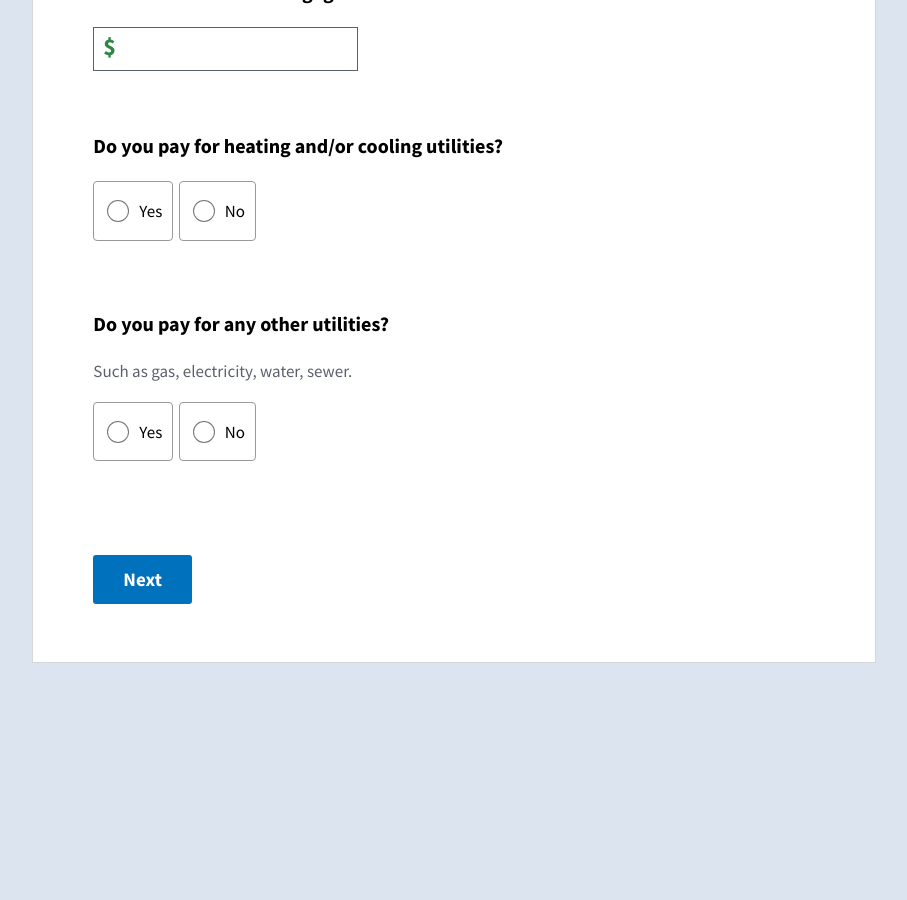
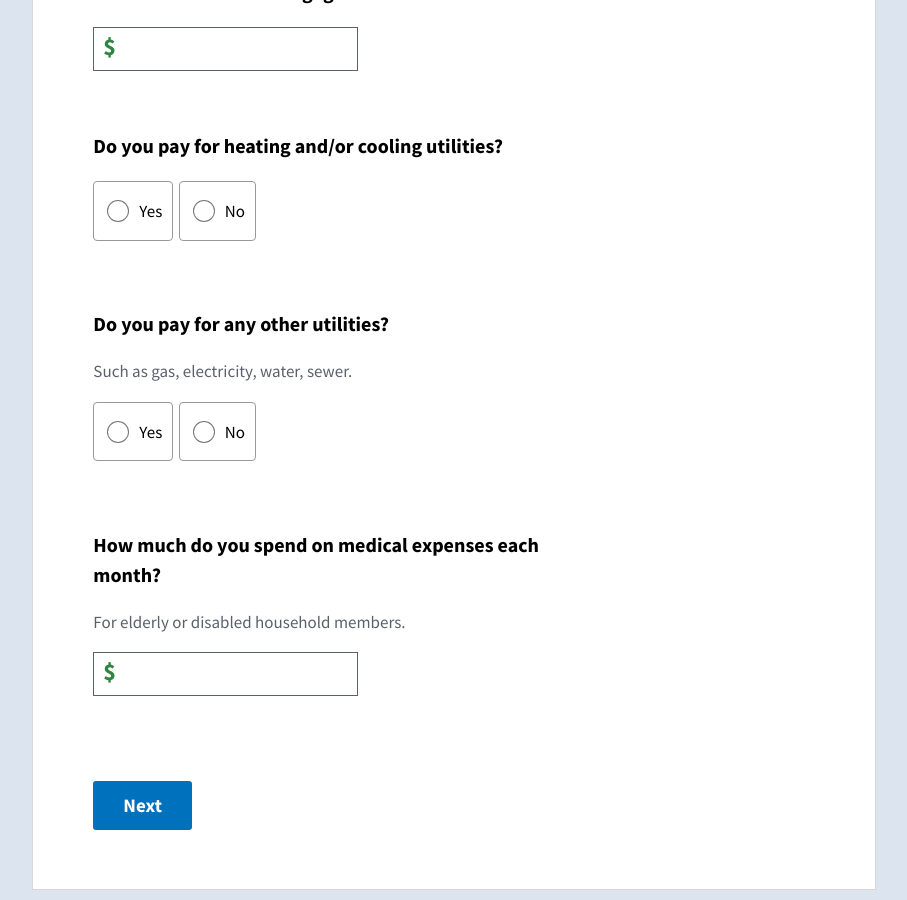
Before and after one commit to usds/benefits-enrollment-prototype, a Jekyll site: the page built from 04-finances/expenses.html, in a window 1280 px wide and 900 px high, scrolled down 598 px. Shown: the whole window, without its empty margins (186-1093 px from the left). Built offline with Jekyll 4.4.1, drawn with Linux system fonts in a browser that asks for light colours; before the commit the page ends 1271 px from its top, so only the background shows below that.

Commit message:
expenses addition

```diff
--- a/04-finances/expenses.html
+++ b/04-finances/expenses.html
@@ -58,6 +58,18 @@ title: Last money question. Tell us about your expenses.
     </ul>
   </div>
 </fieldset>
+
+<div class="snap-only">
+  <div class="prompt">
+    <p class="prompt__primary-text"><label for="expensesMedical">How much do you spend on medical expenses each month?</label></p>
+    <p class="prompt__secondary-text">For elderly or disabled household members.</p>
+  </div>
+  <div class="response">
+    <div class="response__input-prefix" aria-hidden="true">$</div>
+    <input class="input--medium" type="tel" id="expensesMedical" required />
+  </div>
+</div>
+
 <script>
   $(document).ready(function() {
 
```
